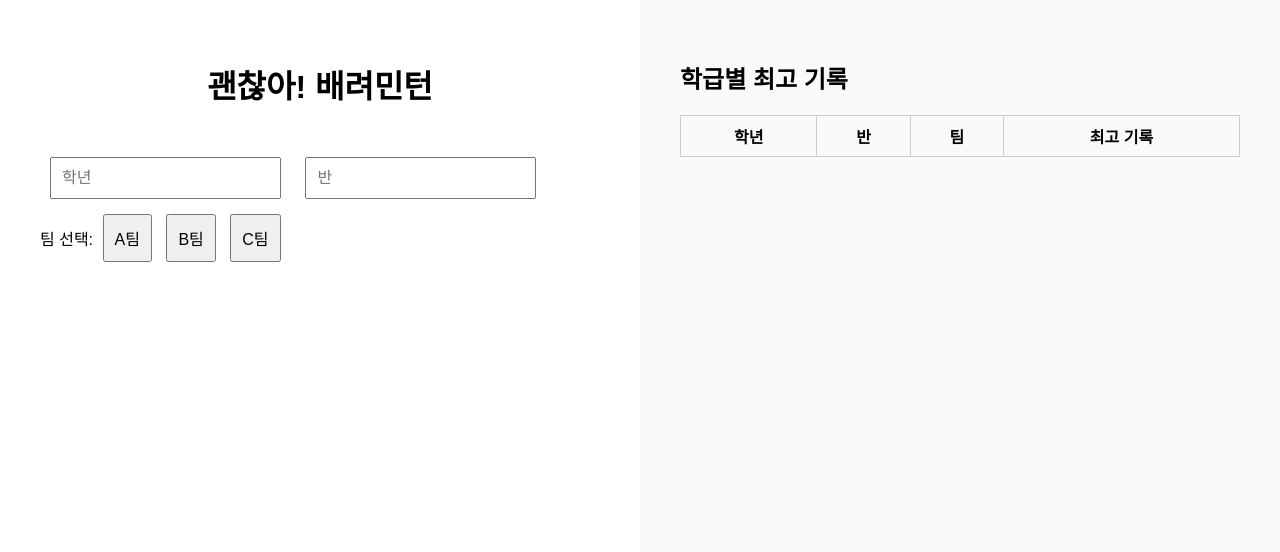
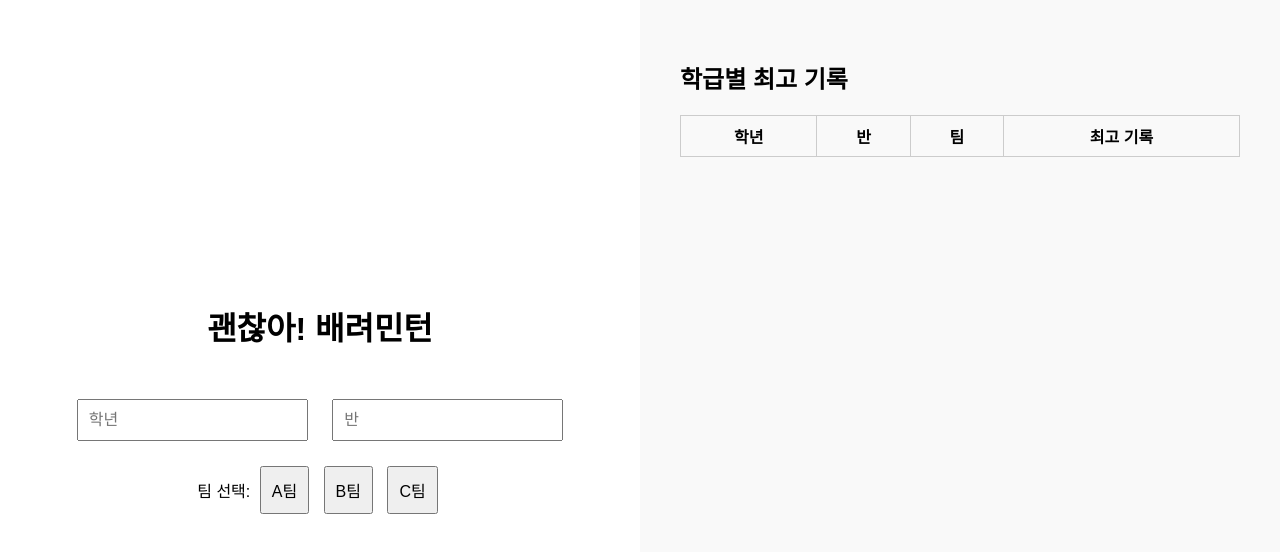
Before and after one commit to LYJ0609/Badminton, a plain HTML site: page index.html in a window 1280 px wide. Drawn offline with Linux system fonts and the light colour scheme.

Commit message:
Update index.html

```diff
--- a/index.html
+++ b/index.html
@@ -16,6 +16,10 @@
       flex: 1;
       padding: 40px;
       box-sizing: border-box;
+      display: flex;
+      flex-direction: column;
+      align-items: center;
+      justify-content: center;
     }
     #result-page {
       flex: 1;
@@ -32,6 +36,10 @@
       padding: 10px;
       margin: 10px;
       font-size: 16px;
+    }
+    .team-buttons {
+      text-align: center;
+      margin-top: 10px;
     }
     .team-buttons button {
       margin: 5px;
@@ -52,8 +60,8 @@
     <h1>괜찮아! 배려민턴</h1>
 
     <div id="login-page">
-      <input type="text" id="grade" placeholder="학년" required>
-      <input type="text" id="class" placeholder="반" required>
+      <input type="number" id="grade" placeholder="학년" required>
+      <input type="number" id="class" placeholder="반" required>
       <div class="team-buttons">
         <span>팀 선택:</span>
         <button onclick="selectTeam('A')">A팀</button>
@@ -85,7 +93,6 @@
     let records = {};
     let currentKey = "";
 
-    // 저장된 기록 불러오기
     window.onload = function() {
       const saved = localStorage.getItem("badmintonRecords");
       if (saved) {
@@ -111,7 +118,7 @@
 
       if (!records[currentKey] || count > records[currentKey]) {
         records[currentKey] = count;
-        localStorage.setItem("badmintonRecords", JSON.stringify(records)); // 저장
+        localStorage.setItem("badmintonRecords", JSON.stringify(records));
       }
 
       updateResultTable();
```
